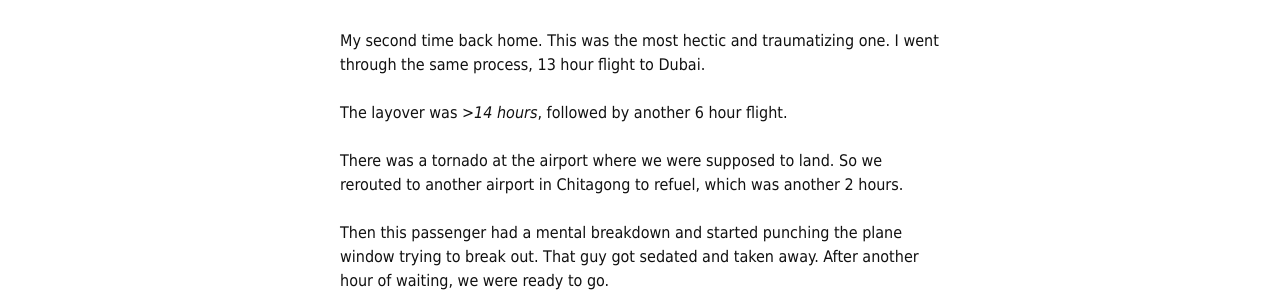
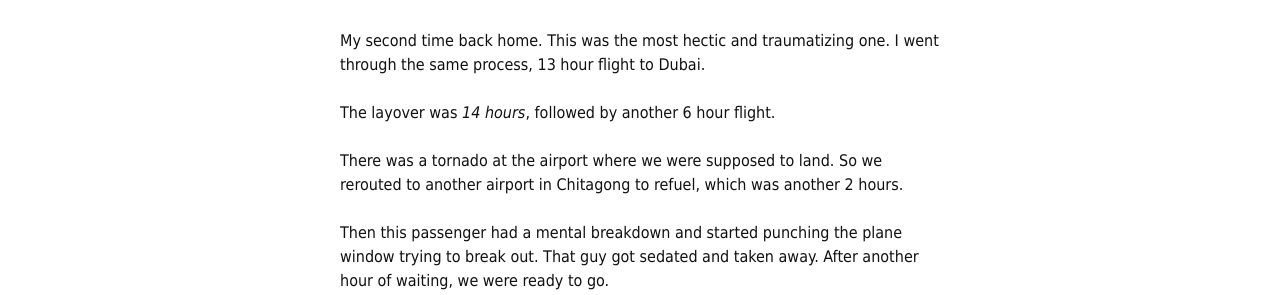
Before and after one commit to ShahriaAhmed/ShahriaAhmed.github.io, a Jekyll site: the page built from _posts/2018-04-15-Bangladesh pt 2.md, in a window 1280 px wide. Shown: the part 156-451 px from the top of the page. Built offline with Jekyll 4.4.1, drawn with Linux system fonts in a browser that asks for light colours; comment, search, counter and statistics services are not loaded.

```diff
--- a/_posts/2018-04-15-Bangladesh pt 2.md
+++ b/_posts/2018-04-15-Bangladesh pt 2.md
@@ -10,7 +10,7 @@ categories: jekyll update
 My second time back home. This was the most hectic and traumatizing one. I went through the same process, 13 hour flight to Dubai.
 <br />
 <br />
-The layover was >*14 hours*, followed by another 6 hour flight.
+The layover was *14 hours*, followed by another 6 hour flight.
 <br />
 <br />
 There was a tornado at the airport where we were supposed to land. So we rerouted to another airport in Chitagong to refuel, which was another 2 hours.
```
